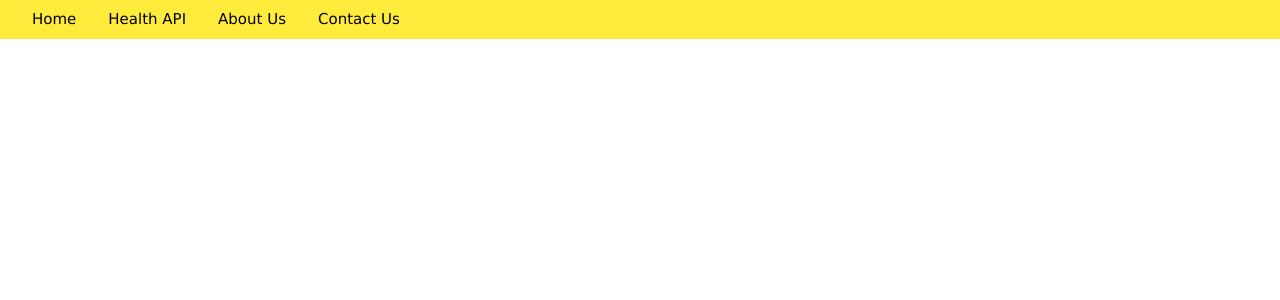
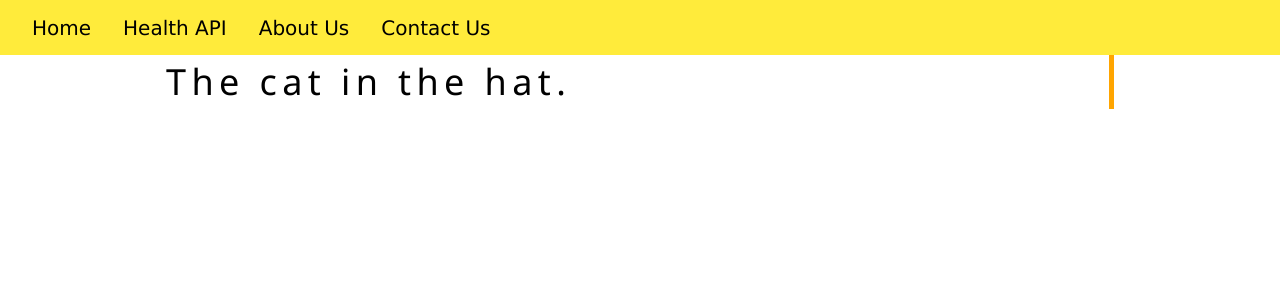
Before and after one commit to mordy-python/apiviz, a Flask app: page / in a window 1280 px wide. Shown: the top 300 px of the page. Run offline with Flask 2, Linux system fonts and the light colour scheme.

Commit message:
basically did the typing animation on homepage.

```diff
--- a/static/base.css
+++ b/static/base.css
@@ -7,3 +7,9 @@
     width: 32%;
     display: inline-block;
 }
+button{
+    height:55px;
+}
+.w3-bar-item{
+    font-size: 20px;
+}
--- /dev/null
+++ b/static/index.css
@@ -0,0 +1,22 @@
+.typewriter h1 {
+    overflow: hidden; /* Ensures the content is not revealed until the animation */
+    border-right: .15em solid orange; /* The typwriter cursor */
+    white-space: nowrap; /* Keeps the content on a single line */
+    margin: 0 auto; /* Gives that scrolling effect as the typing happens */
+    letter-spacing: .15em; /* Adjust as needed */
+    animation:
+      typing 3.5s steps(40, end),
+      blink-caret .75s step-end infinite;
+  }
+
+  /* The typing effect */
+  @keyframes typing {
+    from { width: 0 }
+    to { width: 100% }
+  }
+
+  /* The typewriter cursor effect */
+  @keyframes blink-caret {
+    from, to { border-color: transparent }
+    50% { border-color: orange; }
+  }
--- a/templates/base.html
+++ b/templates/base.html
@@ -22,7 +22,7 @@
     <div class="w3-content">
         {% block content %}
 
-    {% endblock content %}
+        {% endblock content %}
     </div>
     <script src="" defer></script>
 </body>
--- a/templates/index.html
+++ b/templates/index.html
@@ -1,4 +1,10 @@
 {% extends "base.html" %}
 {% block content %}
+<link rel="stylesheet" href="{{ url_for('static', filename='index.css') }}">
+<div class="w3-container">
+  <div class="typewriter">
+    <h1>The cat in the hat.</h1>
+  </div>
+</div>
 
 {% endblock content %}
```
